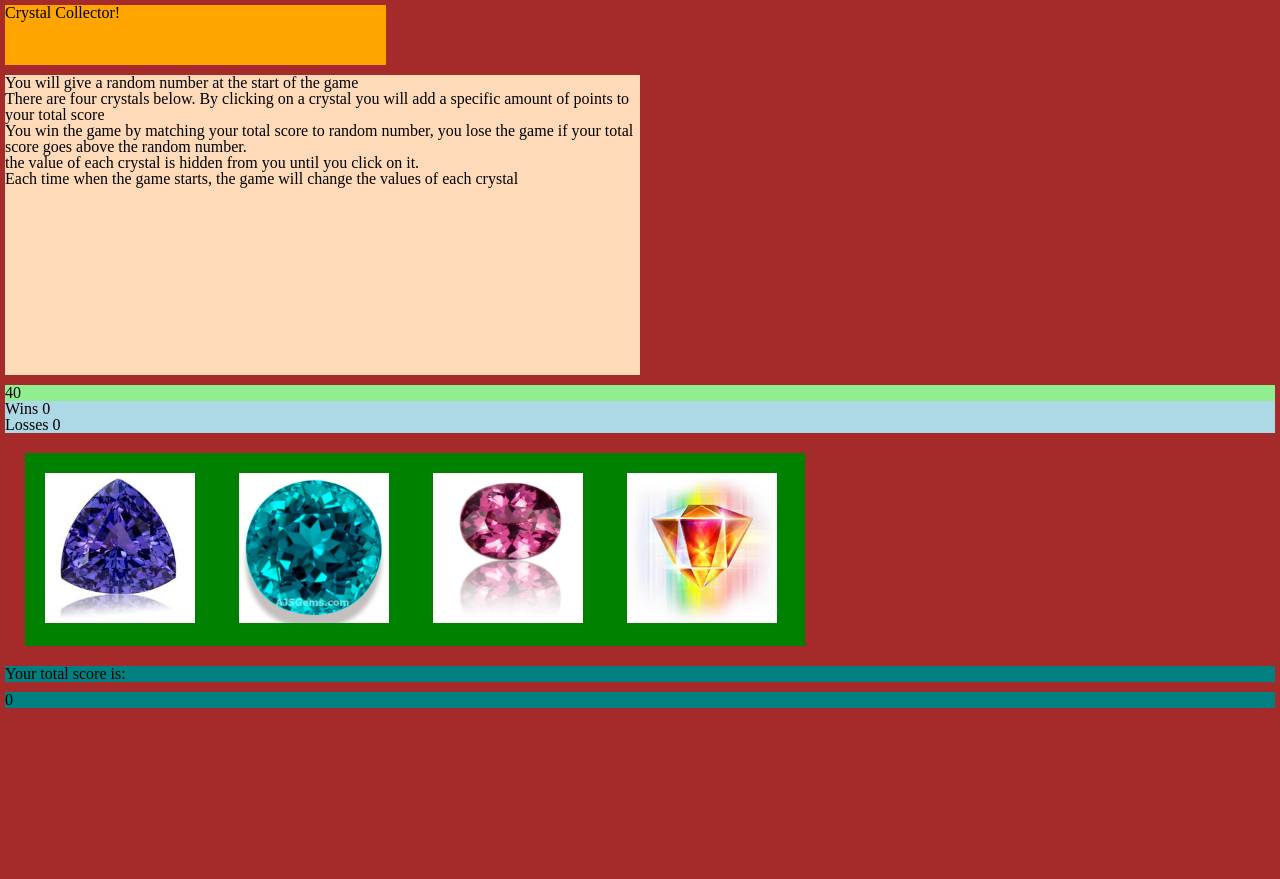
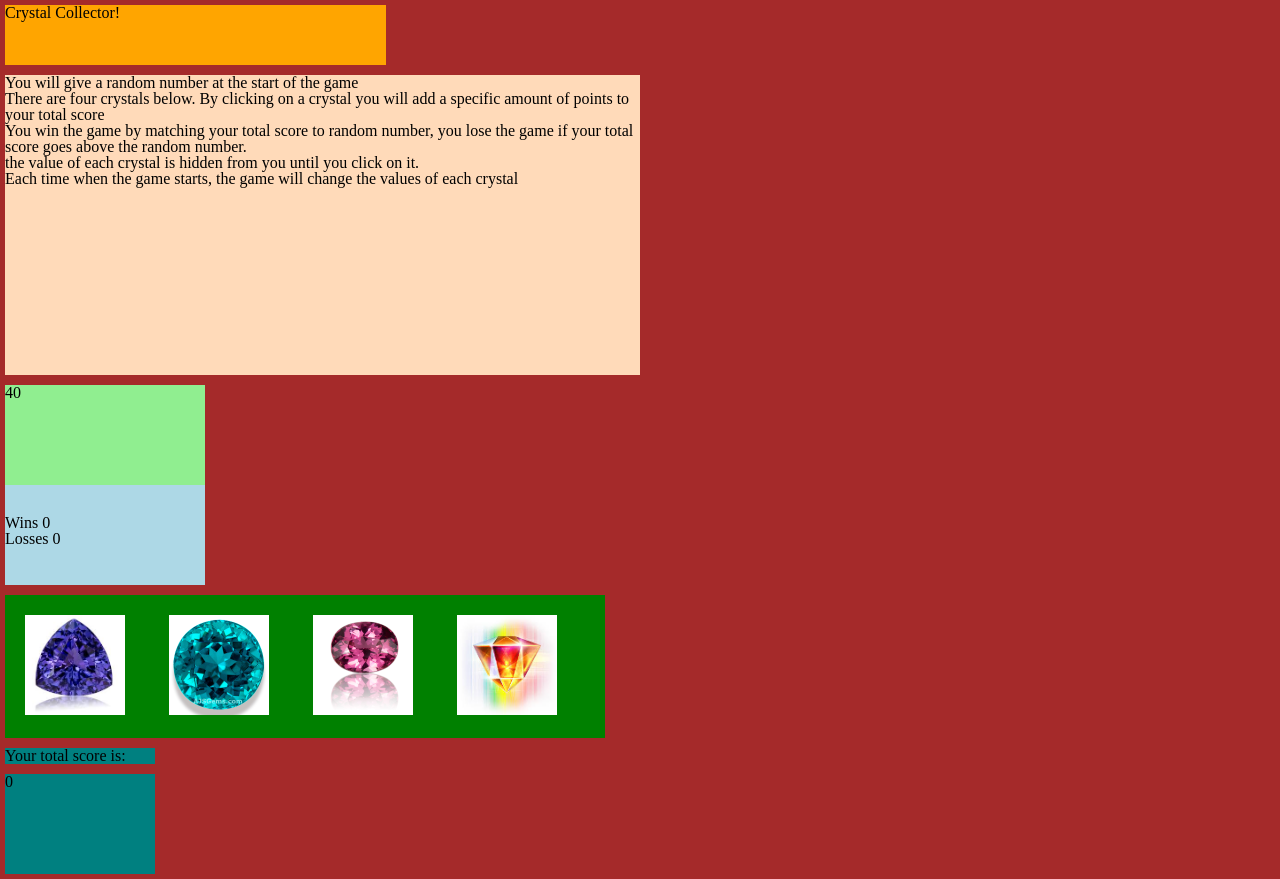
Before and after one commit to sayex/HW4-CrystalCollector, a plain HTML site: page index.html in a window 1280 px wide. Before the commit the page ends 800 px from the top, so only its background shows below. Drawn offline with nearby package versions, Linux system fonts and the light colour scheme.

Commit message:
win loss message min height added

```diff
--- a/assets/css/style.css
+++ b/assets/css/style.css
@@ -7,33 +7,34 @@ body {
 }
 
 .gemsWrapper {
-    width: 780px;
+    width: 600px;
     height: auto;
-    margin: 20px;
+    margin-top: 10px;
+    margin-bottom: 10px;
     background-color: green
 }
 
 #gem1 {
     height: auto;
-    width: 150px;
+    width: 100px;
     margin: 20px;
 }
 
 #gem2 {
     height: auto;
-    width: 150px;
+    width: 100px;
     margin: 20px;
 }
 
 #gem3 {
     height: auto;
-    width: 150px;
+    width: 100px;
     margin: 20px;
 }
 
 #gem4 {
     height: auto;
-    width: 150px;
+    width: 100px;
     margin: 20px;
 }
 
@@ -54,10 +55,13 @@ header {
 
 .numberToGuess {
     background-color: lightgreen;
+    height: 100px;
+
 }
 
 .winLoss {
     background-color: lightblue;
+    height: 100px;
 }
 
 #scoreText {
@@ -66,6 +70,19 @@ header {
 
 }
 
+.score {
+    width: 150px;
+}
+
 #score {
     background-color: teal;
+    height: 100px;
 }
+
+.statsWrapper {
+    width: 200px;
+}
+
+#winLossStatus {
+    min-height: 30px;
+}
--- a/index.html
+++ b/index.html
@@ -25,10 +25,10 @@
             <p>the value of each crystal is hidden from you until you click on it.</p>
             <p>Each time when the game starts, the game will change the values of each crystal</p>
         </section>
-        <section>
+        <section class="statsWrapper">
             <div class="numberToGuess">0</div>
             <div class="winLoss">
-                <p id="winLossStatus"></p>
+                <div id="winLossStatus"></div>
                 <p class="wins">Wins <span id="wins">0</span></p>
                 <p class="losses">Losses <span id="losses">0</span></p>
             </div>
```
